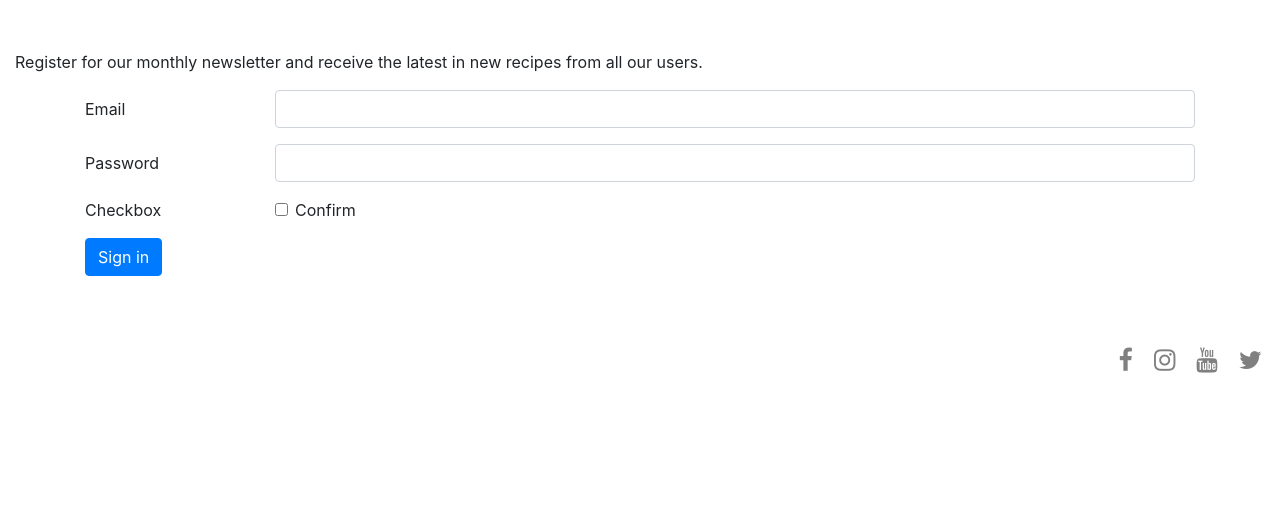
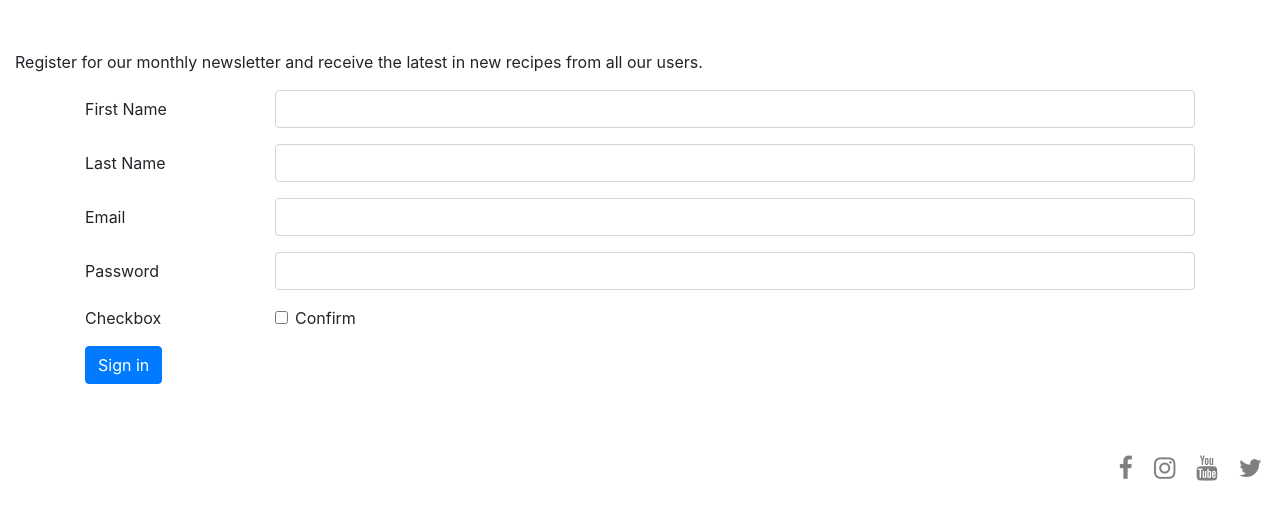
Before and after one commit to LiamD88/cooking-for-you, a Flask app: page /login in a window 1280 px wide. Shown: the part 76-596 px from the top of the page. Run offline with Flask 2, Linux system fonts and the light colour scheme; some libraries are stand-ins or nearby versions.

Commit message:
I added two extra rows to the form which contain first and last name parameters

```diff
--- a/templates/login.html
+++ b/templates/login.html
@@ -2,14 +2,16 @@
 
 {% block content %}
 
-<div class="container-fluid"><div class="row">
+<div class="container-fluid">
+  <div class="row">
     <div class="col-12">
       <p class="login-text">Register for our monthly newsletter and
         receive the latest in new recipes from
         all our users.
       </p>
     </div>
-</div></div>
+  </div>
+</div>
 
 
 
@@ -17,6 +19,18 @@
   <div class="row">
     <div class="col-12">
       <form>
+        <div class="form-group row">
+          <label for="inputEmail3" class="col-sm-2 col-form-label">First Name</label>
+          <div class="col-sm-10">
+            <input type="text" class="form-control" id="inputEmail3">
+          </div>
+        </div>
+        <div class="form-group row">
+          <label for="inputEmail3" class="col-sm-2 col-form-label">Last Name</label>
+          <div class="col-sm-10">
+            <input type="email" class="form-control" id="inputEmail3">
+          </div>
+        </div>
             <div class="form-group row">
               <label for="inputEmail3" class="col-sm-2 col-form-label">Email</label>
               <div class="col-sm-10">
```
Lines whose indentation alone changed are shown as unchanged.
